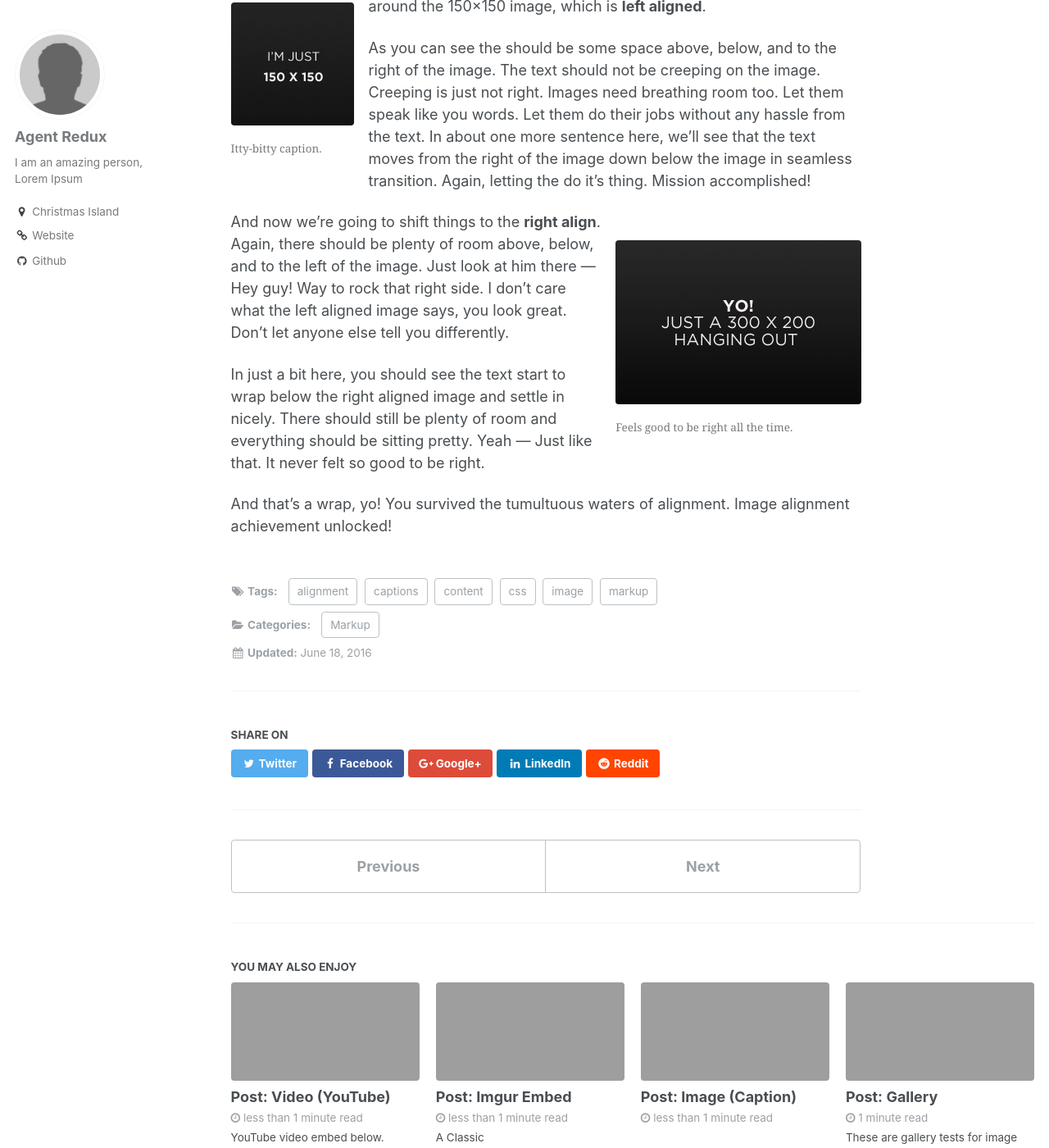
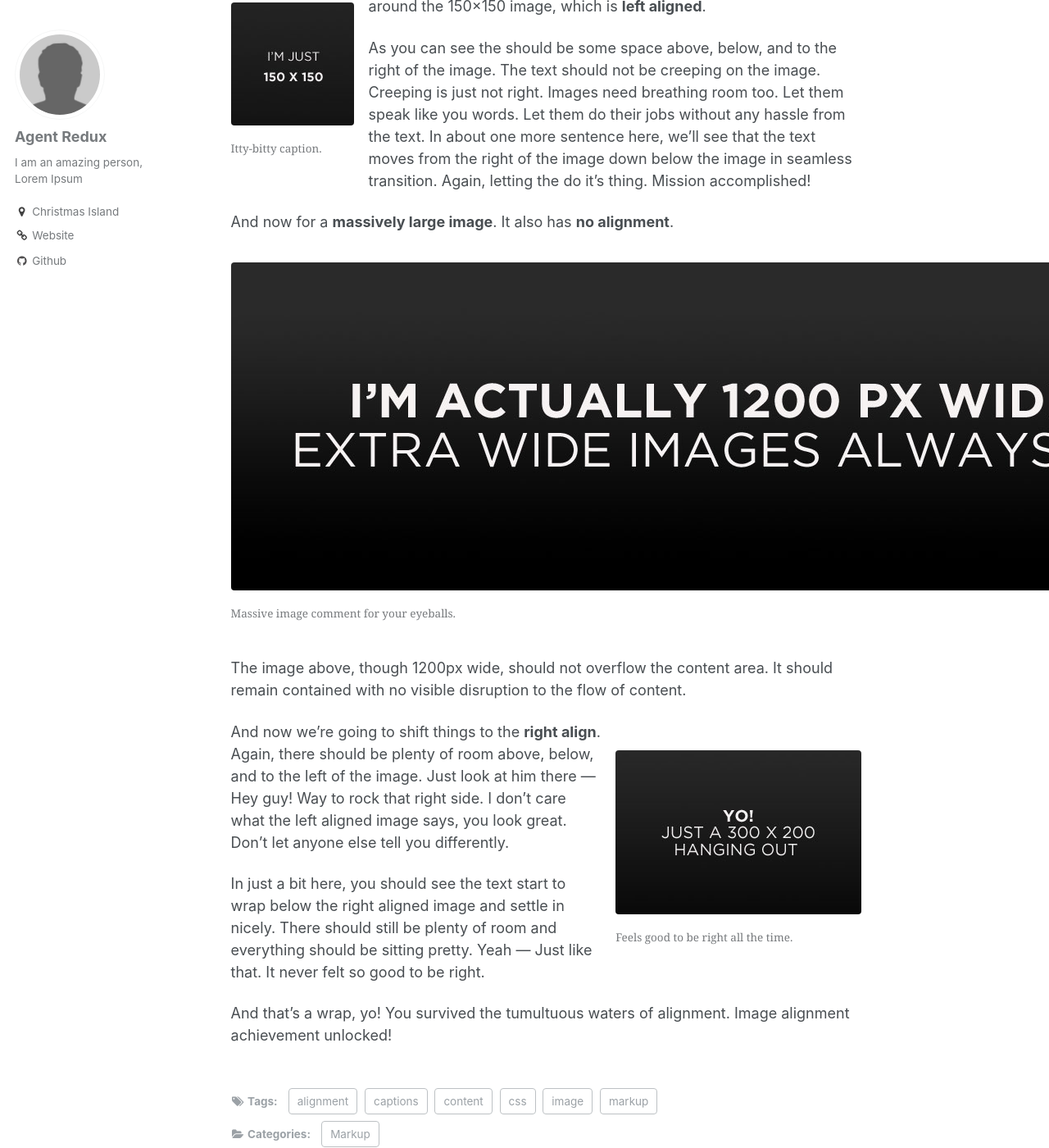
Before and after one commit to agentredux/agentredux.github.io, a Jekyll site: the page built from _posts/2016-06-18-markup-image-alignment.md, in a window 1280 px wide and 1400 px high, scrolled down 2329 px. Shown: the whole window at 82% size. Built offline with Jekyll 4.4.1, drawn with Linux system fonts in a browser that asks for light colours; some of the changed text lies outside the part shown.

Commit message:
Fixed some stuff

```diff
--- a/_posts/2016-06-18-markup-image-alignment.md
+++ b/_posts/2016-06-18-markup-image-alignment.md
@@ -51,6 +51,15 @@ The rest of this paragraph is filler for the sake of seeing the text wrap around
 
 As you can see the should be some space above, below, and to the right of the image. The text should not be creeping on the image. Creeping is just not right. Images need breathing room too. Let them speak like you words. Let them do their jobs without any hassle from the text. In about one more sentence here, we'll see that the text moves from the right of the image down below the image in seamless transition. Again, letting the do it's thing. Mission accomplished!
 
+And now for a **massively large image**. It also has **no alignment**.
+
+<figure style="width: 1200px">
+  <img src="{{ site.url }}{{ site.baseurl }}/images/image-alignment-1200x4002.jpg" alt="">
+  <figcaption>Massive image comment for your eyeballs.</figcaption>
+</figure>
+
+The image above, though 1200px wide, should not overflow the content area. It should remain contained with no visible disruption to the flow of content.
+
 <figure style="width: 300px" class="align-right">
   <img src="{{ site.url }}{{ site.baseurl }}/images/image-alignment-300x200.jpg" alt="">
   <figcaption>Feels good to be right all the time.</figcaption>
```
